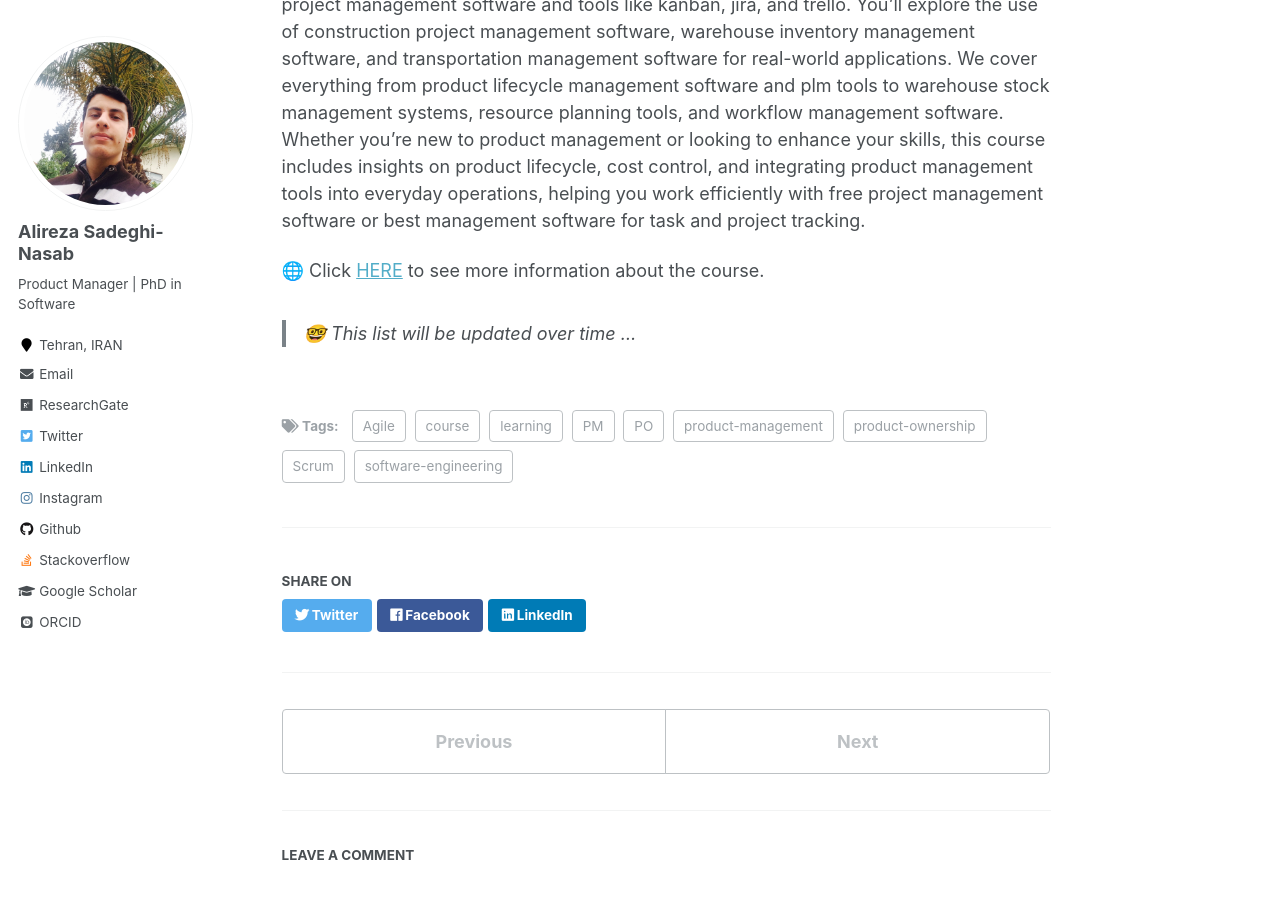
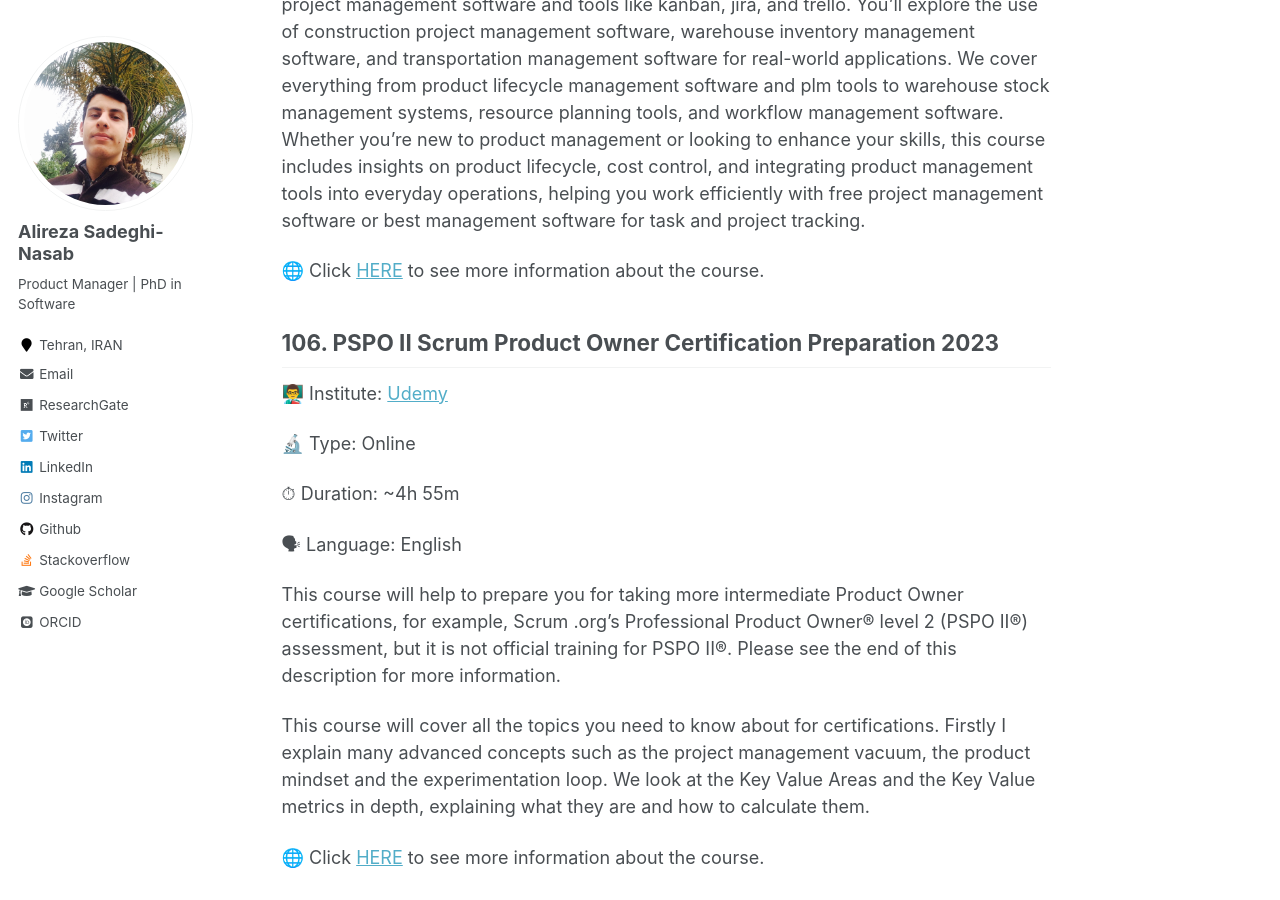
Before and after one commit to AlirezaSN/AlirezaSN.github.io, a Jekyll site: the page built from _posts/2023-03-25-blog-post-14.md, in a window 1280 px wide and 900 px high, scrolled down 69977 px. Built offline with Jekyll 4.4.1, drawn with Linux system fonts in a browser that asks for light colours; some web fonts are replaced; comment, search, counter and statistics services are not loaded; some of the changed text lies outside the part shown.

Commit message:
add courses

```diff
--- a/_posts/2023-03-25-blog-post-14.md
+++ b/_posts/2023-03-25-blog-post-14.md
@@ -1896,4 +1896,20 @@ Our Product Management course provides a comprehensive guide to mastering essent
 
 🌐 Click [HERE](https://www.udemy.com/course/the-complete-product-management-masterclass-certificate/) to see more information about the course.
 
+## 106. PSPO II Scrum Product Owner Certification Preparation 2023
+
+👨‍🏫 Institute: [Udemy]((https://www.udemy.com))
+
+🔬 Type: Online
+
+⏱ Duration: ~4h 55m
+
+🗣 Language: English
+
+This course will help to prepare you for taking more intermediate Product Owner certifications, for example, Scrum .org's Professional Product Owner® level 2 (PSPO II®) assessment, but it is not official training for PSPO II®. Please see the end of this description for more information.
+
+This course will cover all the topics you need to know about for certifications. Firstly I explain many advanced concepts such as the project management vacuum, the product mindset and the experimentation loop. We look at the Key Value Areas and the Key Value metrics in depth, explaining what they are and how to calculate them.
+
+🌐 Click [HERE](https://www.udemy.com/course/pspo-ii-scrum-product-owner-2-certification-prep/) to see more information about the course.
+
 > 🤓 This list will be updated over time ...
```
